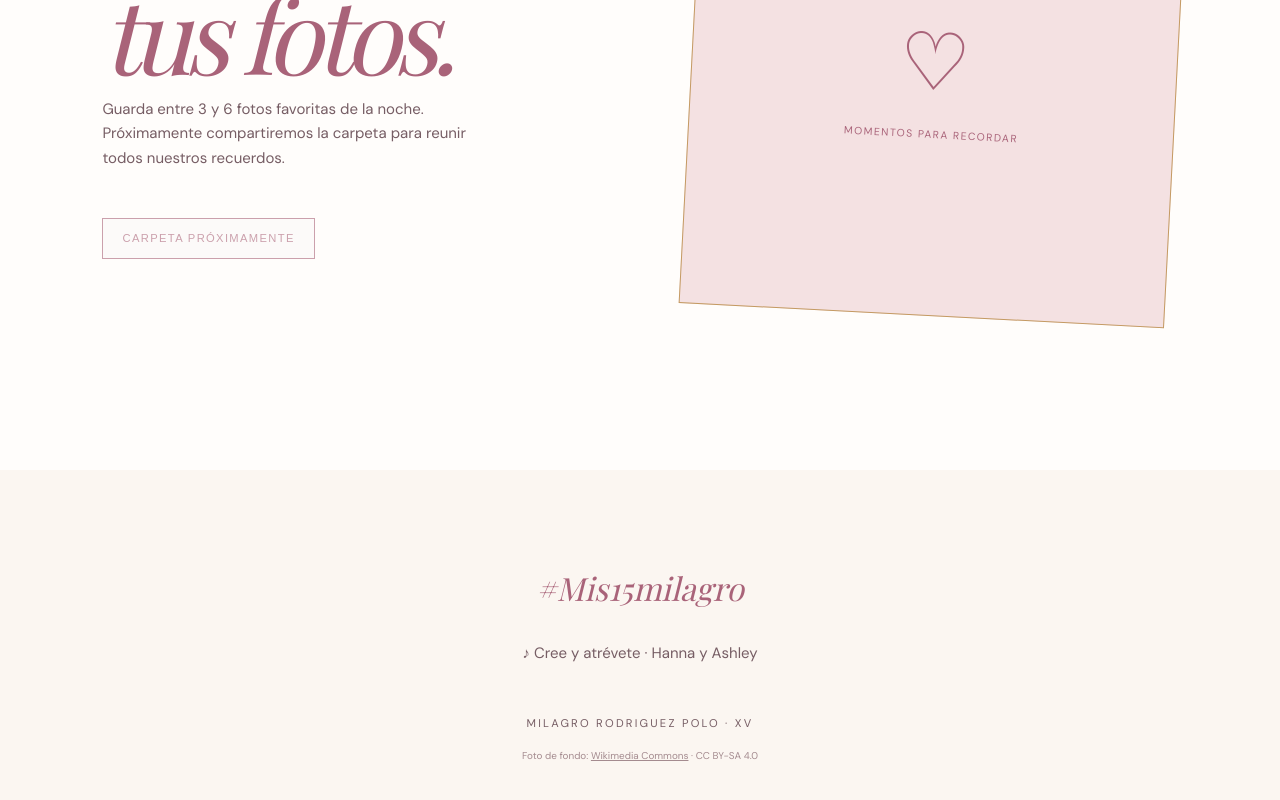
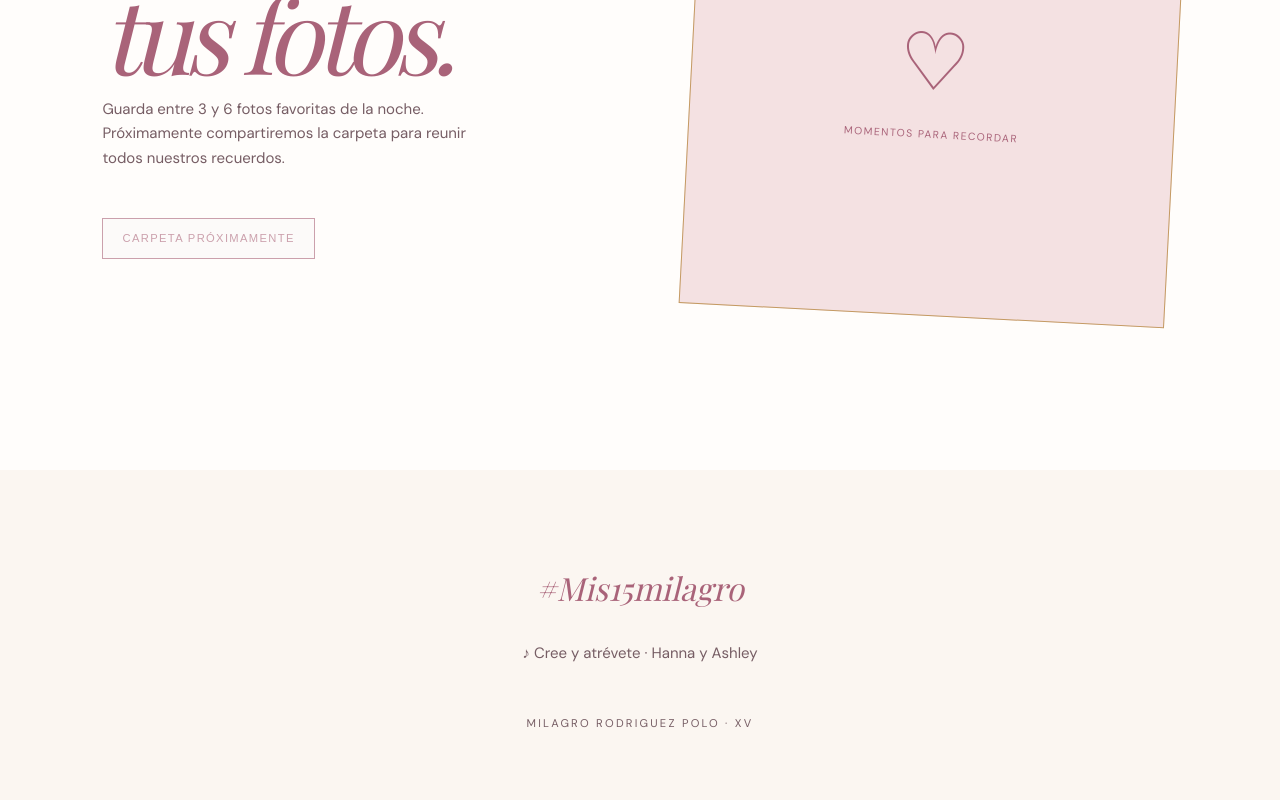
Before and after one commit to novicodev/invitacion-milagro, an Astro site: page / in a window 1280 px wide. Shown: the part 5695-6495 px from the top of the page. Built offline with nearby package versions, Linux system fonts and the light colour scheme; Astro itself is replaced by a stand-in of ours; a web font is replaced by a local one.

Commit message:
Remove Wikipedia photo credit

```diff
--- a/src/pages/index.astro
+++ b/src/pages/index.astro
@@ -86,7 +86,7 @@ const phoneNumbers = ['573006180824', '573002702453'];
         <div class="photos-grid"><div><h2>Comparte<br /><em>tus fotos.</em></h2><p>Guarda entre 3 y 6 fotos favoritas de la noche. Próximamente compartiremos la carpeta para reunir todos nuestros recuerdos.</p><button class="button is-disabled" type="button" disabled>Carpeta próximamente</button></div><div class="photo-frame" aria-hidden="true"><span>♡</span><small>Momentos para recordar</small></div></div>
       </section>
 
-      <footer><p class="hashtag">#Mis15milagro</p><p>♪ Cree y atrévete · Hanna y Ashley</p><p class="footer-name">Milagro Rodriguez Polo · XV</p><p class="photo-credit">Foto de fondo: <a href="https://commons.wikimedia.org/wiki/File:Colombia,_Cartagena,_Castillo_de_San_Felipe_de_Barajas.jpg" target="_blank" rel="noreferrer">Wikimedia Commons</a> · CC BY-SA 4.0</p></footer>
+      <footer><p class="hashtag">#Mis15milagro</p><p>♪ Cree y atrévete · Hanna y Ashley</p><p class="footer-name">Milagro Rodriguez Polo · XV</p></footer>
     </main>
     <button class="music-btn" type="button" aria-label="Reproducir música" aria-pressed="false"><span class="music-icon">♪</span><span class="music-label">Música</span></button>
     <audio id="bg-music" preload="metadata" loop src="/musica.mp3"></audio>
```
